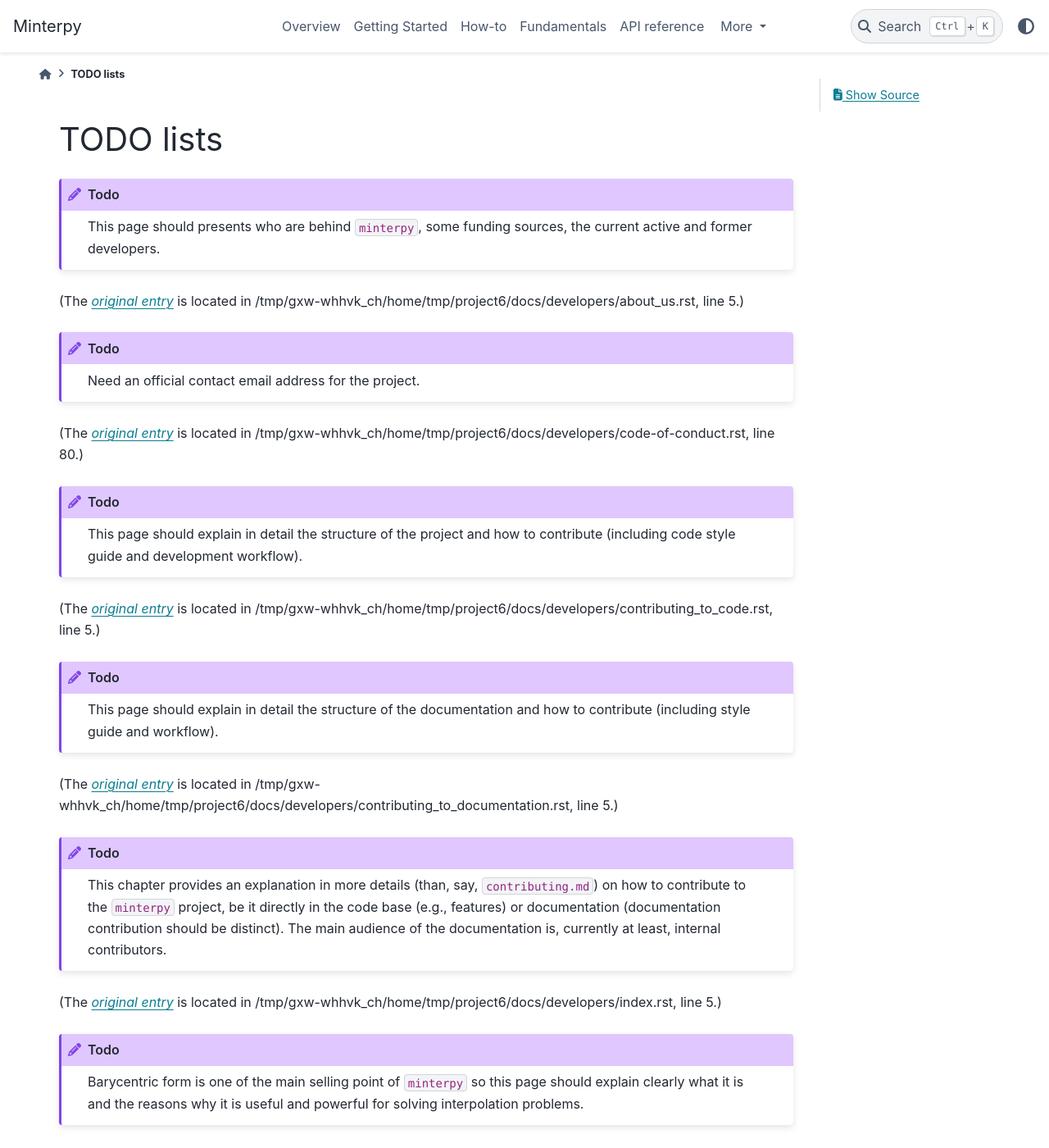
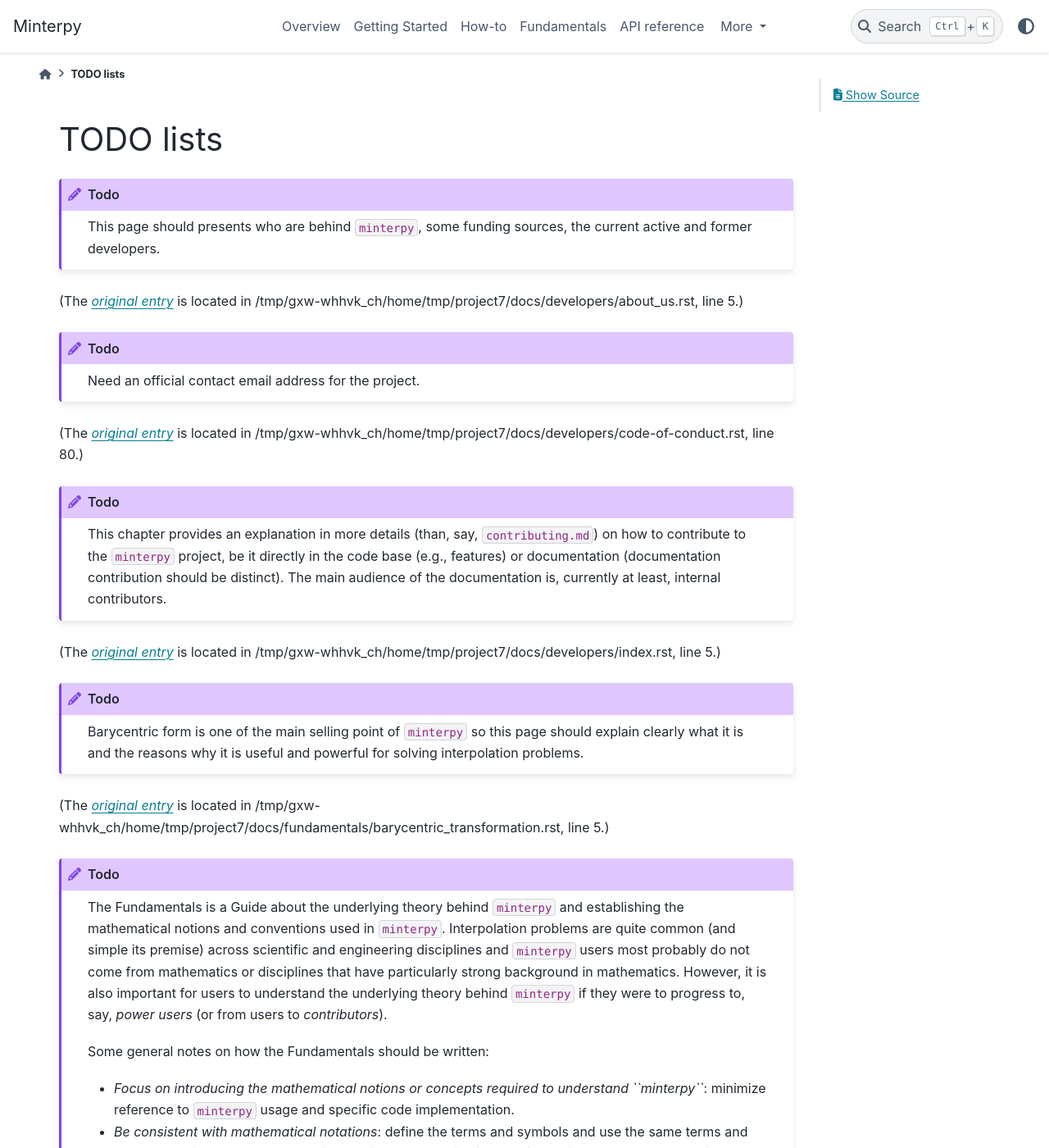
Before and after one commit to casus/minterpy, a Sphinx documentation site: the page built from docs/TODO.rst, in a window 1280 px wide and 1400 px high. Shown: the whole window at 82% size. Built offline with Sphinx 7.4.7 and the PyData theme 0.15.4, drawn with Linux system fonts in a browser that asks for light colours; pages that are not in the unit, such as notebooks, are missing from menus; some of the changed text lies outside the part shown.

Commit message:
Remove old files

```diff
--- a/docs/developers/contributing_to_code.rst
+++ /dev/null
@@ -1,8 +0,0 @@
-####################
-Contributing to code
-####################
-
-.. todo::
-
-   This page should explain in detail the structure of the project
-   and how to contribute (including code style guide and development workflow).
--- a/docs/developers/contributing_to_documentation.rst
+++ /dev/null
@@ -1,8 +0,0 @@
-#############################
-Contributing to documentation
-#############################
-
-.. todo::
-
-   This page should explain in detail the structure of the documentation
-   and how to contribute (including style guide and workflow).
--- a/docs/developers/index.rst
+++ b/docs/developers/index.rst
@@ -9,10 +9,12 @@ Developers Guide
    or documentation (documentation contribution should be distinct).
    The main audience of the documentation is, currently at least, internal contributors.
 
+**Contents**
+
 .. toctree::
-   :maxdepth: 4
+   :maxdepth: 3
 
    code-of-conduct
-   contributing_to_code
-   contributing_to_documentation
+   Code base contribution <contrib-code-base/index>
+   Documentation contribution <contrib-doc/index>
    about_us
```
